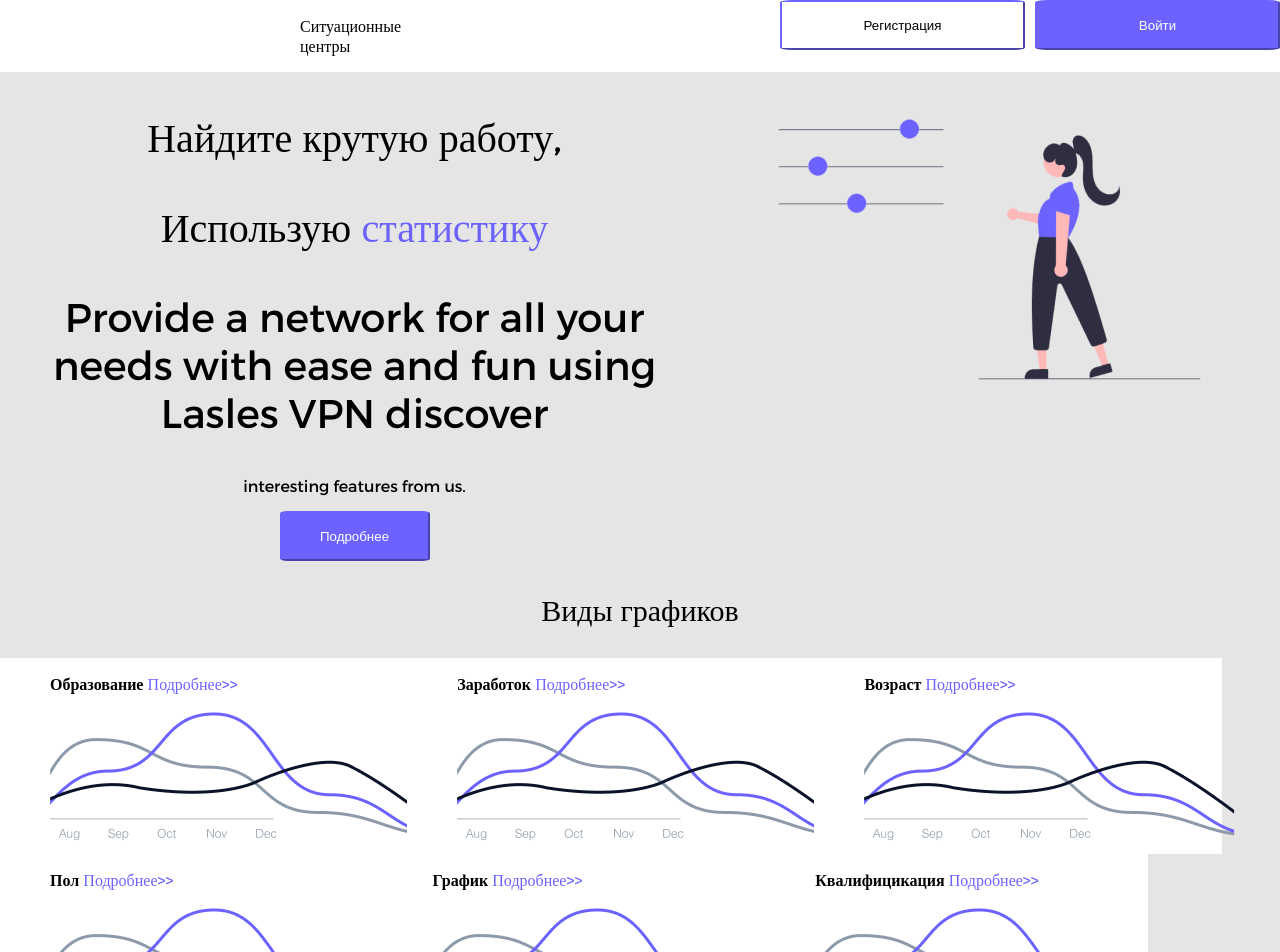
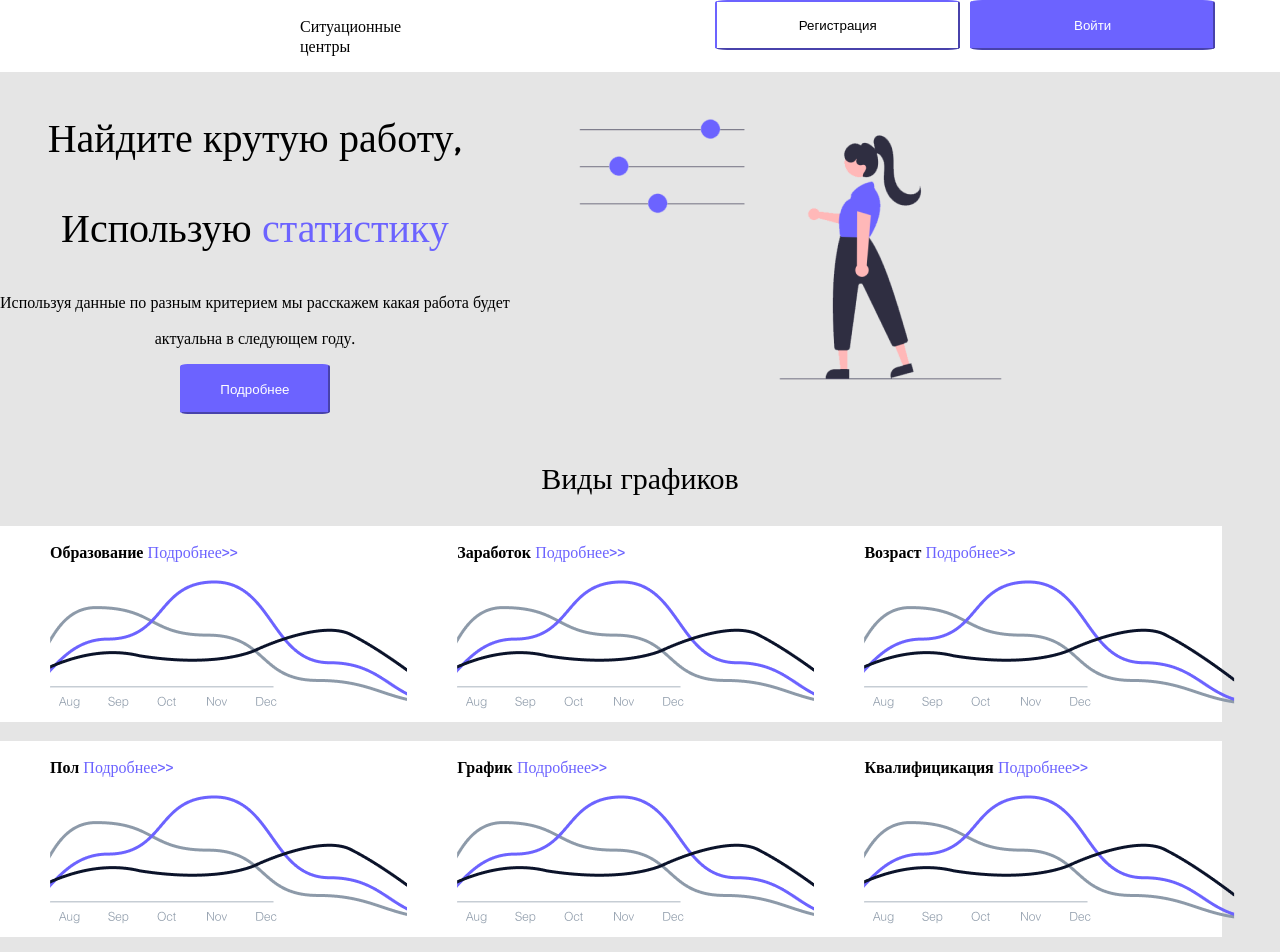
Before and after one commit to nagayev/kadry-frontend, a Next.js app: page / in a window 1280 px wide. Shown: the top 952 px of the page. Built offline with nearby package versions, Linux system fonts and the light colour scheme.

Commit message:
/ improvmnets

```diff
--- a/src/ui/Charts.tsx
+++ b/src/ui/Charts.tsx
@@ -33,7 +33,10 @@
       </p>
       <div style={{ display: "block" }}>
         <div style={{ display: "inline-flex", width: "120%" }}>{topCharts}</div>
-        <div style={{ display: "inline-flex" }}>{bottomCharts}</div>
+        <div style={{ height: "10%" }}>&nbsp;</div>
+        <div style={{ display: "inline-flex", width: "120%" }}>
+          {bottomCharts}
+        </div>
       </div>
     </>
   );
--- a/src/ui/MainLeft.tsx
+++ b/src/ui/MainLeft.tsx
@@ -10,11 +10,10 @@
       <p style={large}>
         Использую <span style={style.statistics}>статистику</span>
       </p>
-      <p style={large}>
-        Provide a network for all your needs with ease and fun using Lasles VPN
-        discover
+      <p>
+        Используя данные по разным критерием мы расскажем какая работа будет
       </p>
-      <p>interesting features from us.</p>
+      <p>актуальна в следующем году.</p>
       <button style={style.moreDetailsButton}>Подробнее</button>
     </div>
   );
--- a/src/ui/MainTop.tsx
+++ b/src/ui/MainTop.tsx
@@ -38,6 +38,7 @@
           <p style={{ padding: "0 300px" }}>Ситуационные центры</p>
         </div>
         <div style={{ width: "40%" }}>&nbsp;</div>
+        <div style={{ display: "inline-flex", marginRight: "10%" }}>
           <Link href="/reg">
             <div>
               <PassiveButton text="Регистрация" />
@@ -49,6 +50,7 @@
             </div>
           </Link>
         </div>
+      </div>
     </>
   );
 }
```
Lines whose indentation alone changed are shown as unchanged.
